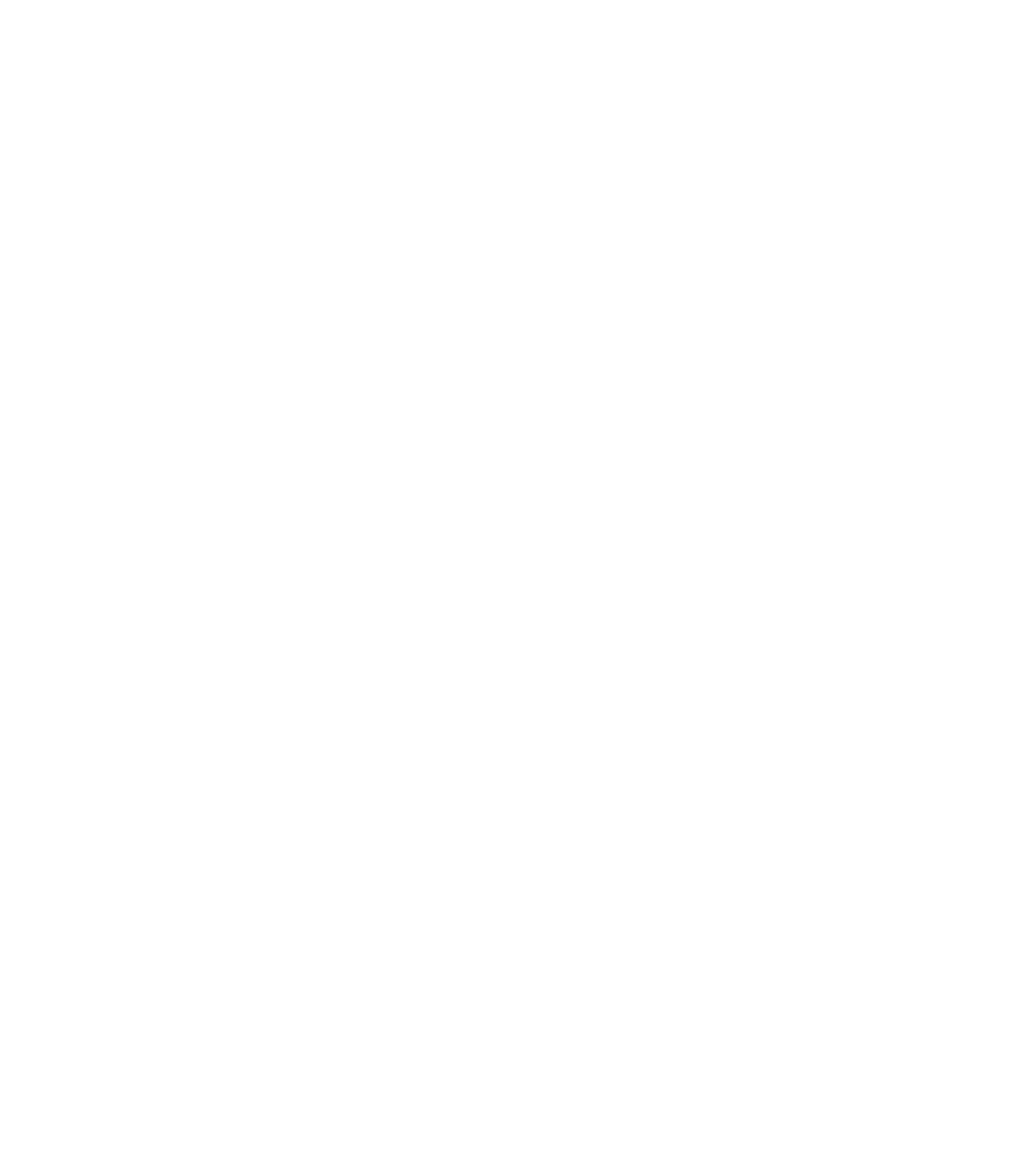
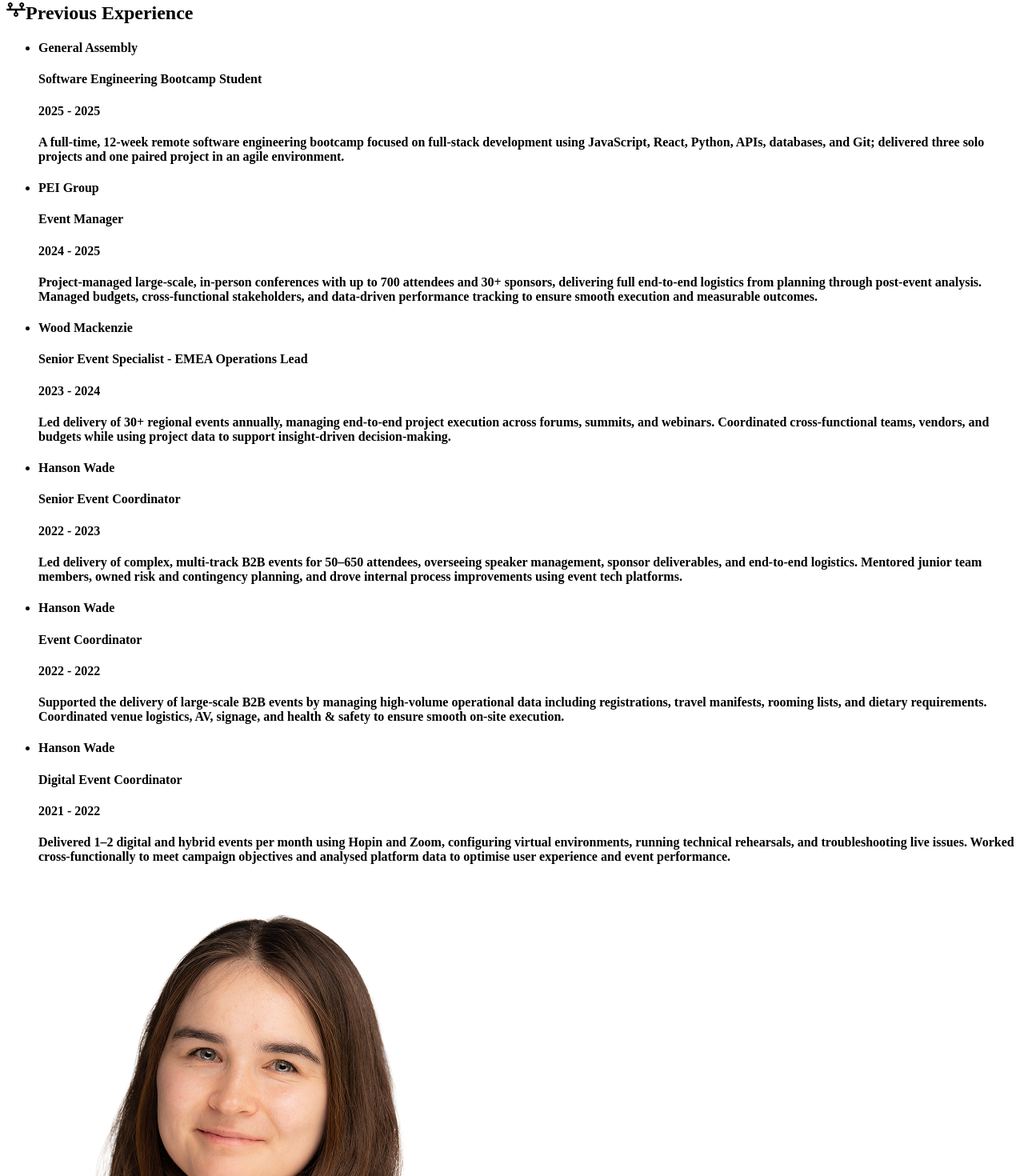
Before and after one commit to MCegla-JW/portfolio-website, a React (Vite) app: page / in a window 1280 px wide. Shown: the part 7660-9130 px from the top of the page at 80% size. Before the commit the page ends 7648 px from the top, so only its background shows below. Built offline with nearby package versions, Linux system fonts and the light colour scheme.

Commit message:
added experience and about me sections

```diff
--- a/src/App.jsx
+++ b/src/App.jsx
@@ -1,6 +1,7 @@
 import { Routes, Route } from 'react-router'
 import Home from './components/Home/Home.jsx'
 import NotFound from './components/NotFound/NotFound.jsx'
+import About from './components/About/About.jsx'
 
 const App = () => {
   return (
@@ -8,6 +9,7 @@
       <Routes>
         <Route path='/' element={<Home/>}/>
         <Route path='/*' element={<NotFound/>}/>
+        <Route path='/about' element={<About/>}/>
       </Routes>
     </main>
   )
--- /dev/null
+++ b/src/components/About/About.jsx
@@ -0,0 +1,30 @@
+import { MdAirplaneTicket } from "react-icons/md";
+import { FaMusic } from "react-icons/fa";
+import ThankYou from "../ThankYou/ThankYou";
+import { Link } from 'react-router'
+
+const About = () => {
+    return (
+        <>
+        <button><Link to='/'>Back to home</Link></button>
+        <h1>Magda Cegla</h1>
+        <h3>I’m a junior software engineer with a background in project and event management, bringing strong problem-solving, organisation, and delivery skills into software development. My journey into coding began with Codecademy, where I learned the fundamentals of JavaScript, HTML, CSS, and Python and built my first website.
+        Enjoying the challenge of building and improving systems, I transitioned into software engineering to develop future-focused technical skills. I completed the Software Engineering Bootcamp at General Assembly, where I gained hands-on experience building full-stack applications and working with modern frameworks, APIs, and collaborative development workflows.</h3>
+        <div className='interests'>
+            <h2>Interests</h2>
+            <p>What do I like to do outside of work?</p>
+            <div className='travel'>
+                <h3><MdAirplaneTicket/>Travelling</h3>
+                <p>I love travelling and discovering new places, especially through food. I enjoy planning trips by creating spreadsheets that map out key attractions and the best places to eat. I’m excited to apply my new tech skills to build some fun personal projects I already have in mind. My most recent trip was to Seoul, Sout Korea and I am already planning my next adventure.</p>
+            </div>
+            <div className='music'>
+                <h3><FaMusic/>Music & Musiclas</h3>
+                <p>I love listening to music—it fills every part of my day. My passion for music originally drew me to event management, as I wanted to work in music venues and manage tours. I enjoy concerts, music festivals, and musicals; I recently flew to New York for a weekend just to go to a few Broadway shows. My current favorite is Hadestown, and I’m fascinated by the artistry and organization that goes into live musical theatre performances. I’m always excited to connect with others who share my love for musical theatre.</p>
+            </div>
+        </div>
+        <ThankYou/>
+        </>
+    )
+}
+
+export default About
--- /dev/null
+++ b/src/components/Career/Career.jsx
@@ -0,0 +1,62 @@
+const careers = [
+    {
+        id: 0,
+        companyName: 'General Assembly',
+        jobTitle: 'Software Engineering Bootcamp Student',
+        startDate: '2025',
+        endDate: '2025',
+        description: 'A full-time, 12-week remote software engineering bootcamp focused on full-stack development using JavaScript, React, Python, APIs, databases, and Git; delivered three solo projects and one paired project in an agile environment.'
+    },
+    {
+        id: 1,
+        companyName: 'PEI Group',
+        jobTitle: 'Event Manager',
+        startDate: '2024',
+        endDate: '2025',
+        description: 'Project-managed large-scale, in-person conferences with up to 700 attendees and 30+ sponsors, delivering full end-to-end logistics from planning through post-event analysis. Managed budgets, cross-functional stakeholders, and data-driven performance tracking to ensure smooth execution and measurable outcomes.'
+    },
+    {
+        id: 2,
+        companyName: 'Wood Mackenzie',
+        jobTitle: 'Senior Event Specialist - EMEA Operations Lead',
+        startDate: '2023',
+        endDate: '2024',
+        description: 'Led delivery of 30+ regional events annually, managing end-to-end project execution across forums, summits, and webinars. Coordinated cross-functional teams, vendors, and budgets while using project data to support insight-driven decision-making.'
+    },
+    {
+        id: 3,
+        companyName: 'Hanson Wade',
+        jobTitle: 'Senior Event Coordinator',
+        startDate: '2022',
+        endDate: '2023',
+        description: 'Led delivery of complex, multi-track B2B events for 50–650 attendees, overseeing speaker management, sponsor deliverables, and end-to-end logistics. Mentored junior team members, owned risk and contingency planning, and drove internal process improvements using event tech platforms.'
+    },
+    {
+        id: 4,
+        companyName: 'Hanson Wade',
+        jobTitle: 'Event Coordinator',
+        startDate: '2022',
+        endDate: '2022',
+        description: 'Supported the delivery of large-scale B2B events by managing high-volume operational data including registrations, travel manifests, rooming lists, and dietary requirements. Coordinated venue logistics, AV, signage, and health & safety to ensure smooth on-site execution.'
+    },
+        {
+        id: 5,
+        companyName: 'Hanson Wade',
+        jobTitle: ' Digital Event Coordinator',
+        startDate: '2021',
+        endDate: '2022',
+        description: 'Delivered 1–2 digital and hybrid events per month using Hopin and Zoom, configuring virtual environments, running technical rehearsals, and troubleshooting live issues. Worked cross-functionally to meet campaign objectives and analysed platform data to optimise user experience and event performance.'
+    }
+]
+
+const Career = () => {
+    const listItems = careers.map(career => <li key={career.id}>
+        <h4>{career.companyName}</h4>
+        <h4>{career.jobTitle}</h4>
+        <h4>{career.startDate} - {career.endDate}</h4>
+        <h4>{career.description}</h4>
+        </li>)
+    return <ul>{listItems}</ul>
+}
+
+export default Career
--- a/src/components/Home/Home.jsx
+++ b/src/components/Home/Home.jsx
@@ -5,7 +5,9 @@
 import Projects from "../Projects/Projects.jsx"
 import { FaTools } from "react-icons/fa"
 import Skills from "../Skills/Skills.jsx"
-
+import Career from "../Career/Career.jsx"
+import { FaTimeline } from "react-icons/fa6";
+import ThankYou from "../ThankYou/ThankYou.jsx"
 
 const Home = () => {
     return (
@@ -39,6 +41,13 @@
         <FaTools size={40}/> Key Skills
         </h2>
         <Skills/>
+        {/* WORK EXPERIENCE */}
+        <h2><FaTimeline/>Previous Experience</h2>
+        <Career/>
+        {/* THANK YOU */}
+        <ThankYou/>
+        {/* FOOTER */}
+
         </>
     )
 }
--- a/src/components/Projects/Projects.jsx
+++ b/src/components/Projects/Projects.jsx
@@ -1,4 +1,3 @@
-import { Link } from 'react-router'
 import MovieNight from '../../assets/discover-cards.png'
 import TravelAgent from '../../assets/main-page.png'
 import DogSpotting from '../../assets/main-menu.jpg'
@@ -11,8 +10,8 @@
         <>
         <div className='projects'>
         {/* PROJECT 1 */}
-        <div class="phone">
-          <a href='https://movienight-app-project.netlify.app/movies' target='_blank' rel='noopener noreferrer'><img src={MovieNight} class="project-img"/></a>
+        <div className="phone">
+          <a href='https://movienight-app-project.netlify.app/movies' target='_blank' rel='noopener noreferrer'><img src={MovieNight} className="project-img"/></a>
         </div>
         <h3><a href='https://movienight-app-project.netlify.app/movies' target='_blank' rel='noopener noreferrer'>MovieNight</a></h3>
         <h4>Full-stack movie discovery and watch party app | Solo project | 9 days</h4>
@@ -24,7 +23,7 @@
         <button><a href='https://github.com/MCegla-JW/movie-night-backend' target='_blank' rel='noopener noreferrer'><FaGithub />ReadMe Backend</a></button>
         {/* PROJECT 2 */}
         <div className="phone">
-          <a href='https://travel-agent-ten-nu.vercel.app/' target='_blank' rel='noopener noreferrer'><img src={TravelAgent} class="project-img"/></a>
+          <a href='https://travel-agent-ten-nu.vercel.app/' target='_blank' rel='noopener noreferrer'><img src={TravelAgent} className="project-img"/></a>
         </div>
         <h3><a href='https://travel-agent-ten-nu.vercel.app/' target='_blank' rel='noopener noreferrer'>Travel Agent</a></h3>
         <h4>Full-stack trip planning app with AI-powered activity recommendations | Paired project | 7 days</h4>
@@ -36,7 +35,7 @@
         <button><a href='https://github.com/MCegla-JW/travel-agent' target='_blank' rel='noopener noreferrer'><FaGithub/>GitHub Frontend</a></button>
         {/* PROJECT 3 */}
         <div className="phone">
-          <a href='https://dogspotting.netlify.app/' target='_blank' rel='noopener noreferrer'><img src={DogSpotting} class="project-img"/></a>
+          <a href='https://dogspotting.netlify.app/' target='_blank' rel='noopener noreferrer'><img src={DogSpotting} className="project-img"/></a>
         </div>
         <h3><a href='https://dogspotting.netlify.app/' target='_blank' rel='noopener noreferrer'>DogSpotting</a></h3>
         <h4>Full-stack MEN CRUD app for sharing, liking, and rating dog sightings | Solo proect | 7 days</h4>
@@ -46,7 +45,7 @@
         <button><a href='https://github.com/MCegla-JW/MEN-Stack-CRUD-App---DogSpotting---Project-2' target='_blank' rel='noopener noreferrer'><FaGithub/>GitHub</a></button>
          {/* PROJECT 4 */}
         <div className="phone">
-          <a href='https://mcegla-jw.github.io/PacMan-game-GA-project-1/' target='_blank' rel='noopener noreferrer'><img src={PacDog} class="project-img"/></a>
+          <a href='https://mcegla-jw.github.io/PacMan-game-GA-project-1/' target='_blank' rel='noopener noreferrer'><img src={PacDog} className="project-img"/></a>
         </div>
         <h3><a href='https://mcegla-jw.github.io/PacMan-game-GA-project-1/' target='_blank' rel='noopener noreferrer'>PacDog</a></h3>
         <h4>Browser-based grid game inspired by PacMan | Solo project | 7 days</h4>
--- /dev/null
+++ b/src/components/ThankYou/ThankYou.jsx
@@ -0,0 +1,19 @@
+import Magda from '../../assets/magda.png'
+import Contact from '../Contact/Contact.jsx'
+
+const ThankYou = () => {
+    return (
+        <div className='thank-you-container'>
+            <div className='profile-photo'>
+                <img src={Magda} alt='profile-photo'/>
+            </div>
+            <div className='thank-you-text'>
+                <h3>Thank You!</h3>
+                <p>Thank you for checking out my profile. Get in touch using the links below!</p>
+                <Contact/>
+            </div>
+        </div>
+    )
+}
+
+export default ThankYou
```
